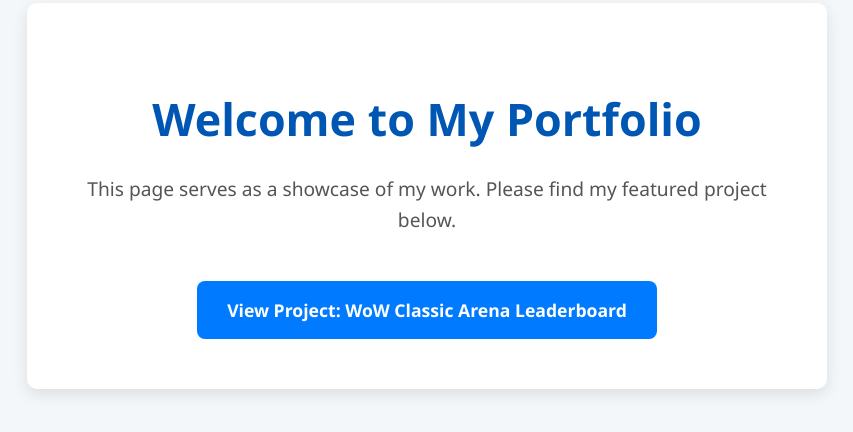
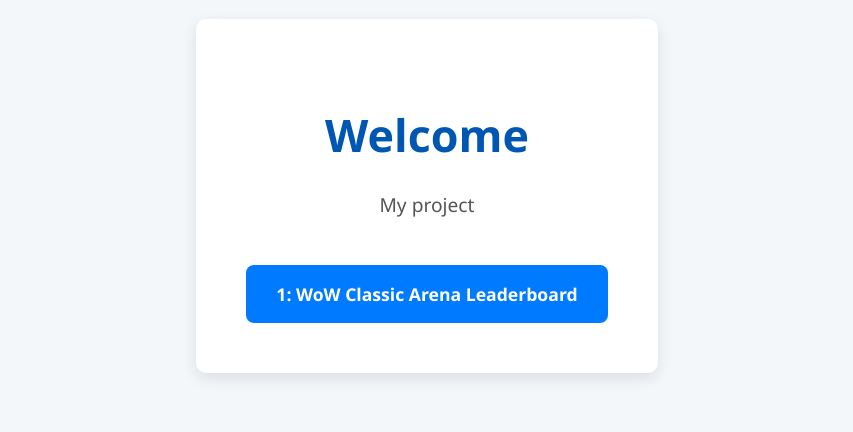
Before and after one commit to wnwkimo/wnwkimo.github.io, a plain HTML site: page index.html in a window 1280 px wide. Shown: the part 244-676 px from the top of the page, without its empty margins (213-1066 px from the left). Drawn offline with Linux system fonts and the light colour scheme.

Commit message:
Update index.html

```diff
--- a/index.html
+++ b/index.html
@@ -56,10 +56,10 @@
 </head>
 <body>
     <div class="container">
-        <h1>Welcome to My Portfolio</h1>
-        <p>This page serves as a showcase of my work. Please find my featured project below.</p>
+        <h1>Welcome</h1>
+        <p>My project</p>
         <a href="https://wnwkimo.github.io/tw_wow_classic_arena_leadderboard/" class="project-link">
-            View Project: WoW Classic Arena Leaderboard
+            1: WoW Classic Arena Leaderboard
         </a>
     </div>
 </body>
```
